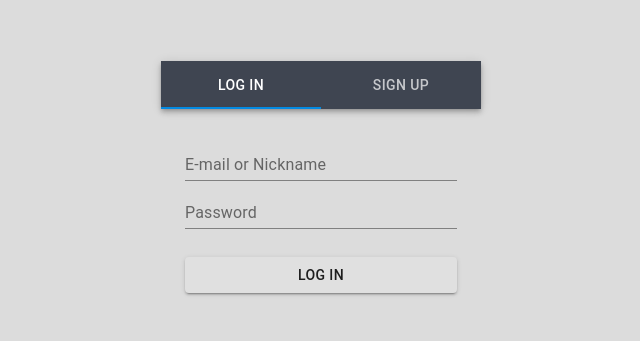
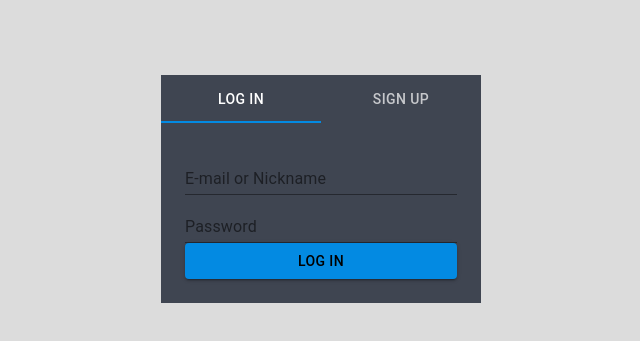
Before and after one commit to nohahjeong/labenu-musics-frontend, a React (Create React App) app: page / in a window 1280 px wide. Shown: the part 211-552 px from the top of the page, without its empty margins (319-959 px from the left). Built offline with nearby package versions, Linux system fonts and the light colour scheme.

Commit message:
AppBar styled

```diff
--- a/src/components/LogIn/index.js
+++ b/src/components/LogIn/index.js
@@ -51,7 +51,11 @@ const LogIn = () => {
                 name={'password'}
             />
 
-            <ButtonStyled variant='contained' type='submit'>
+            <ButtonStyled
+                variant='contained'
+                color='primary'
+                type='submit'
+            >
                 log in
             </ButtonStyled>
         </FormStyled>
--- a/src/components/SignUp/index.js
+++ b/src/components/SignUp/index.js
@@ -71,7 +71,11 @@ const SignUp = () => {
                 name={'password'}
             />
 
-            <ButtonStyled variant='contained' type='submit'>
+            <ButtonStyled
+                variant='contained'
+                color='primary'
+                type='submit'
+            >
                 sign up
             </ButtonStyled>
         </FormStyled>
--- a/src/pages/HomePage/index.js
+++ b/src/pages/HomePage/index.js
@@ -4,6 +4,7 @@ import TabPanel from '../../components/TabPanel'
 import LogIn from '../../components/LogIn'
 import SignUp from '../../components/SignUp'
 import useUnprotectedPage from '../../hooks/useUnprotectedPage'
+import { MainContainer } from './styles'
 
 const HomePage = () => {
     const [tab, setTab] = React.useState(0)
@@ -15,11 +16,12 @@ const HomePage = () => {
     }
 
     return (
-        <div>
+        <MainContainer>
             <div>
                 <AppBar
                     position='static'
                     color='secondary'
+                    elevation={0}
                 >
                     <Tabs
                         value={tab}
@@ -40,7 +42,7 @@ const HomePage = () => {
                     <SignUp />
                 </TabPanel>
             </div>
-        </div>
+        </MainContainer>
     )
 }
 
--- /dev/null
+++ b/src/pages/HomePage/styles.js
@@ -0,0 +1,8 @@
+import styled from 'styled-components'
+import {secondaryColor} from '../../constants/colors'
+
+export const MainContainer = styled.div`
+    display: flex;
+    flex-direction: column;
+    background-color: ${secondaryColor}
+`
```
